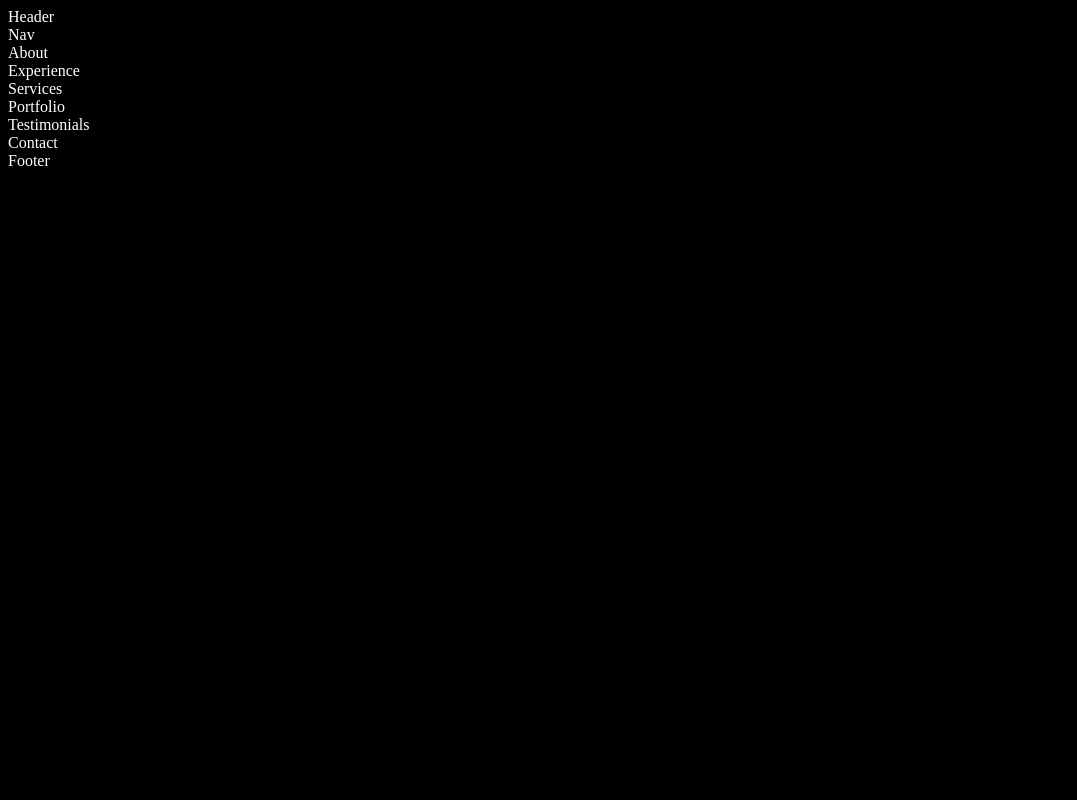
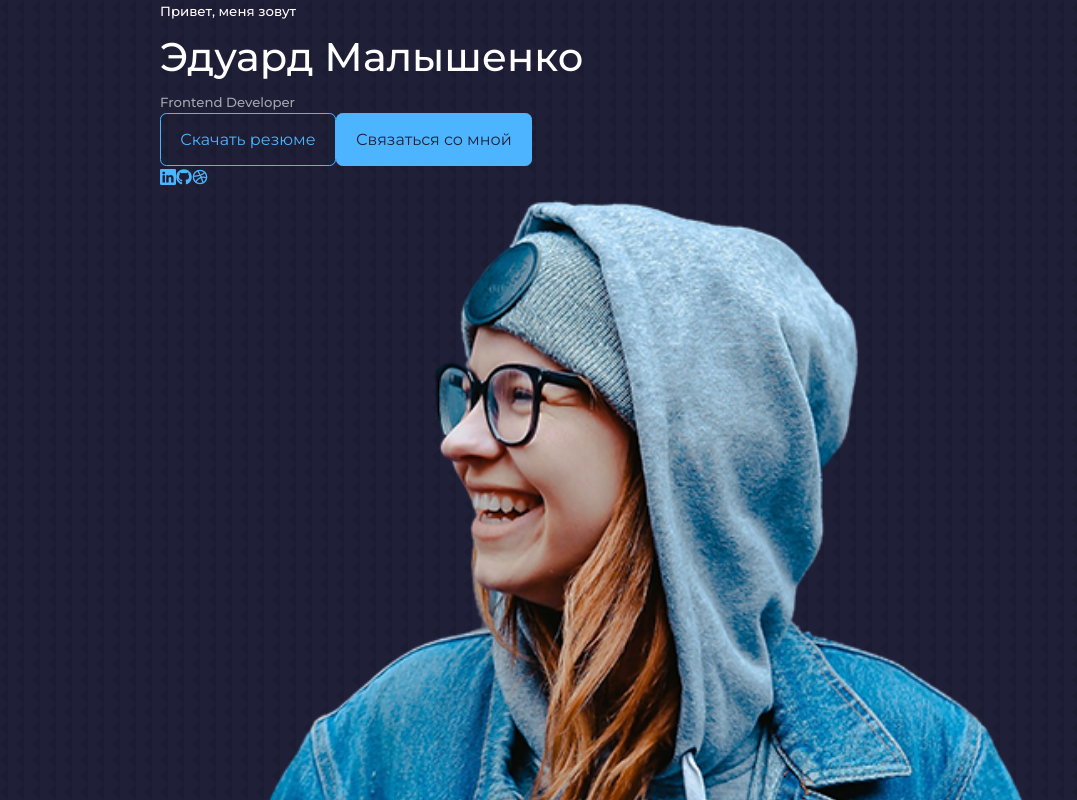
Before and after one commit to Ed54rus/portfolio-website, a React (Create React App) app: page / in a window 1280 px wide. Shown: the top 800 px of the page, without its empty margins (0-1077 px from the left). Built offline with nearby package versions, Linux system fonts and the light colour scheme.

Commit message:
Написал основные стили, подключил иконки

```diff
--- a/package.json
+++ b/package.json
@@ -6,6 +6,7 @@
     "@testing-library/jest-dom": "^5.16.5",
     "@testing-library/react": "^13.4.0",
     "@testing-library/user-event": "^13.5.0",
+    "react-icons": "^4.7.1",
     "react-scripts": "5.0.1",
     "web-vitals": "^2.1.4"
   },
--- /dev/null
+++ b/src/components/header/CTA.jsx
@@ -0,0 +1,13 @@
+import React from 'react'
+import CV from '../../assets/cv.pdf'
+
+const CTA = () => {
+  return (
+    <div className='cta'>
+        <a href={CV} download className='btn' >Скачать резюме</a>
+        <a href="#contact" className='btn btn-primary'>Связаться со мной</a>
+    </div>
+  )
+}
+
+export default CTA
--- a/src/components/header/Header.jsx
+++ b/src/components/header/Header.jsx
@@ -1,8 +1,26 @@
 import React from "react";
 import "./header.css";
+import CTA from "./CTA";
+import ME from "../../assets/me.png";
+import HeaderSocials from "./HeaderSocials";
 
 const Header = () => {
-  return <div>Header</div>;
+  return (
+    <header>
+      <div className="container header__container">
+        <h5>Привет, меня зовут</h5>
+        <h1>Эдуард Малышенко</h1>
+        <h5 className="text-light">Frontend Developer</h5>
+        <CTA />
+        <HeaderSocials />
+
+        <div className="me">
+          <img src={ME} alt="" />
+        </div>
+        <a href="#contact" className="scroll_down">Прокрутить вниз</a>
+      </div>
+    </header>
+  );
 };
 
 export default Header;
--- /dev/null
+++ b/src/components/header/HeaderSocials.jsx
@@ -0,0 +1,22 @@
+import React from "react";
+import { BsLinkedin } from "react-icons/bs";
+import { FaGithub } from "react-icons/fa";
+import { FiDribbble } from "react-icons/fi";
+
+const HeaderSocials = () => {
+  return (
+    <div className="header__socials">
+      <a href="https://linkedin.com " target="_blank">
+        <BsLinkedin />
+      </a>
+      <a href="https://github.com " target="_blank">
+        <FaGithub />
+      </a>
+      <a href="https://linkedin.com " target="_blank">
+        <FiDribbble />
+      </a>
+    </div>
+  );
+};
+
+export default HeaderSocials;
--- a/src/index.css
+++ b/src/index.css
@@ -1,4 +1,145 @@
+@import url('https://fonts.googleapis.com/css2?family=Montserrat:wght@300;400;500;600&display=swap');
+
+* {
+    margin: 0;
+    padding: 0;
+    outline: 0;
+    box-sizing: border-box;
+    list-style: none;
+    text-decoration: none;
+}
+
+:root {
+    --color-bg: #1f1f38;
+    --color-bg-variant: #2c2c6c;
+    --color-primary: #4db5ff;
+    --color-primary-variant: rgba(77, 181, 255, 0.4);
+    --color-white: #fff;
+    --color-light: rgba(255, 255, 255, 0.6);
+
+    --transition: all 400ms ease;
+
+    --container-width-lg: 75%;
+    --container-width-md: 86%;
+    --container-width-sm: 90%;
+}
+
+html {
+    scroll-behavior: smooth;
+}
+
+::-webkit-scrollbar {
+    display: none;
+}
+
 body {
-    background: black;
-    color: white;
+    font-family: 'Montserrat', sans-serif;
+    background: var(--color-bg);
+    color: var(--color-white);
+    line-height: 1.7;
+    background-image: url(../src/assets/bg-texture.png);
 }
+
+/* ================ GENERAL STYLES ================ */
+
+.container {
+    width: var(--container-width-lg);
+    margin: 0 auto;
+}
+
+h1,
+h2,
+h3,
+h4,
+h5 {
+    font-weight: 500;
+}
+
+h1 {
+    font-size: 2.5rem;
+}
+
+section {
+    margin-top: 8rem;
+}
+
+section>h2,
+section>h5 {
+    text-align: center;
+    color: var(--color-light);
+}
+
+section>h2 {
+    color: var(--color-primary);
+    margin-bottom: 3rem;
+}
+
+.text-light {
+    color: var(--color-light);
+}
+
+a {
+    color: var(--color-primary);
+    transition: var(--transition);
+}
+
+a:hover {
+    color: var(--color-white);
+}
+
+.btn {
+    width: max-content;
+    display: inline-block;
+    color: var(--color-primary);
+    padding: 0.75rem 1.2rem;
+    border-radius: 0.4rem;
+    cursor: pointer;
+    border: 1px solid var(--color-primary);
+    transition: var(--transition);
+}
+
+.btn:hover {
+    background: var(--color-white);
+    color: var(--color-bg);
+    border-color: transparent;
+}
+
+.btn-primary {
+    background: var(--color-primary);
+    color: var(--color-bg);
+}
+
+img {
+    display: block;
+    width: 100%;
+    object-fit: cover;
+}
+
+/* ================ MEDIA QUERIES (MEDIUM DEVICES) ================ */
+
+@media screen and (max-width: 1024px) {
+
+    .container {
+        width: var(--container-width-md);
+    }
+
+    section {
+        margin-top: 6rem;
+    }
+
+}
+
+
+/* ================ MEDIA QUERIES (SMALL DEVICES) ================ */
+
+@media screen and (max-width: 600px) {
+
+    .container {
+        width: var(--container-width-sm);
+    }
+
+    section>h2 {
+        margin-bottom: 2rem;
+    }
+
+}
```
Also changed, not shown: 1 other file (tests, documents, lock files or other folders).
